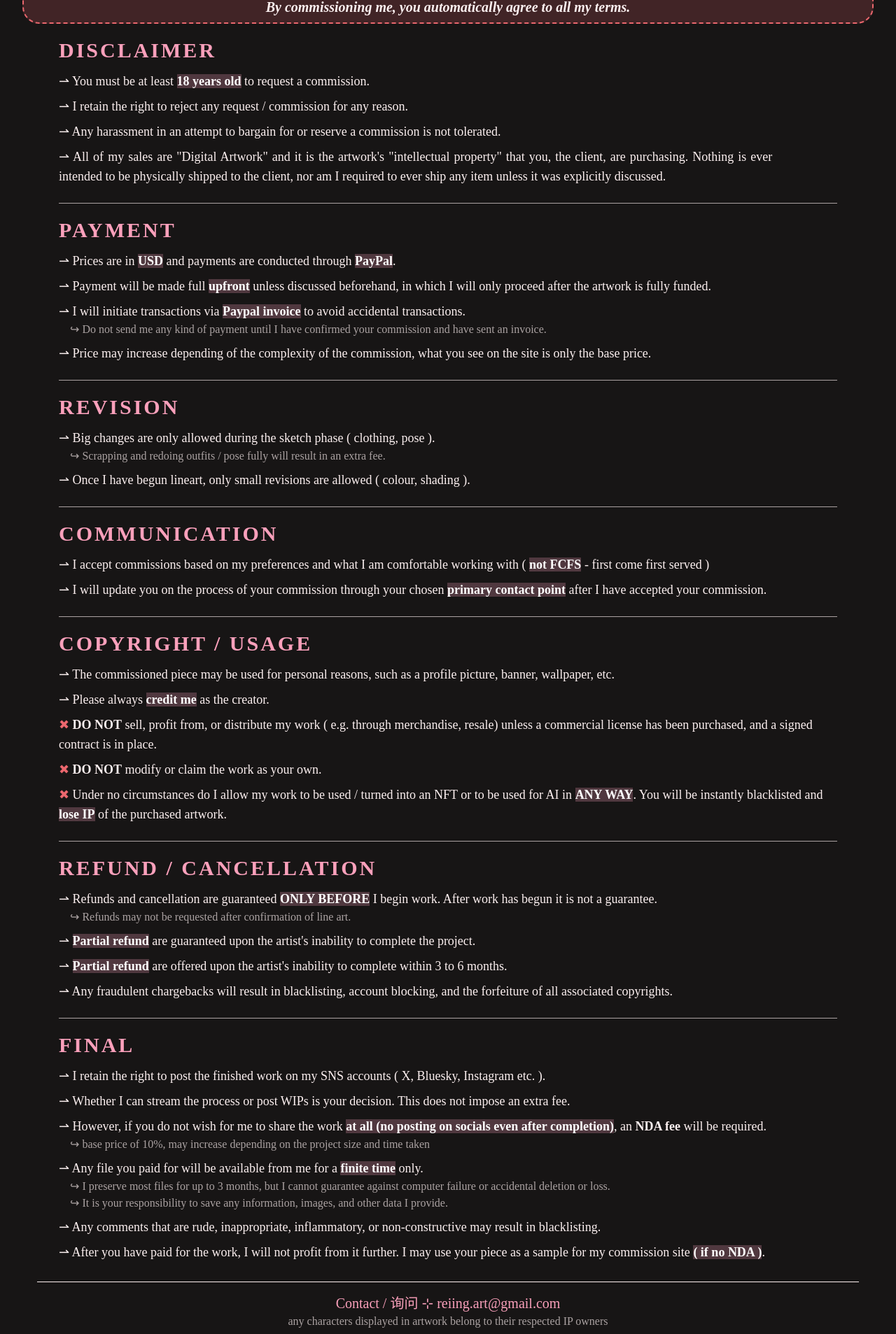
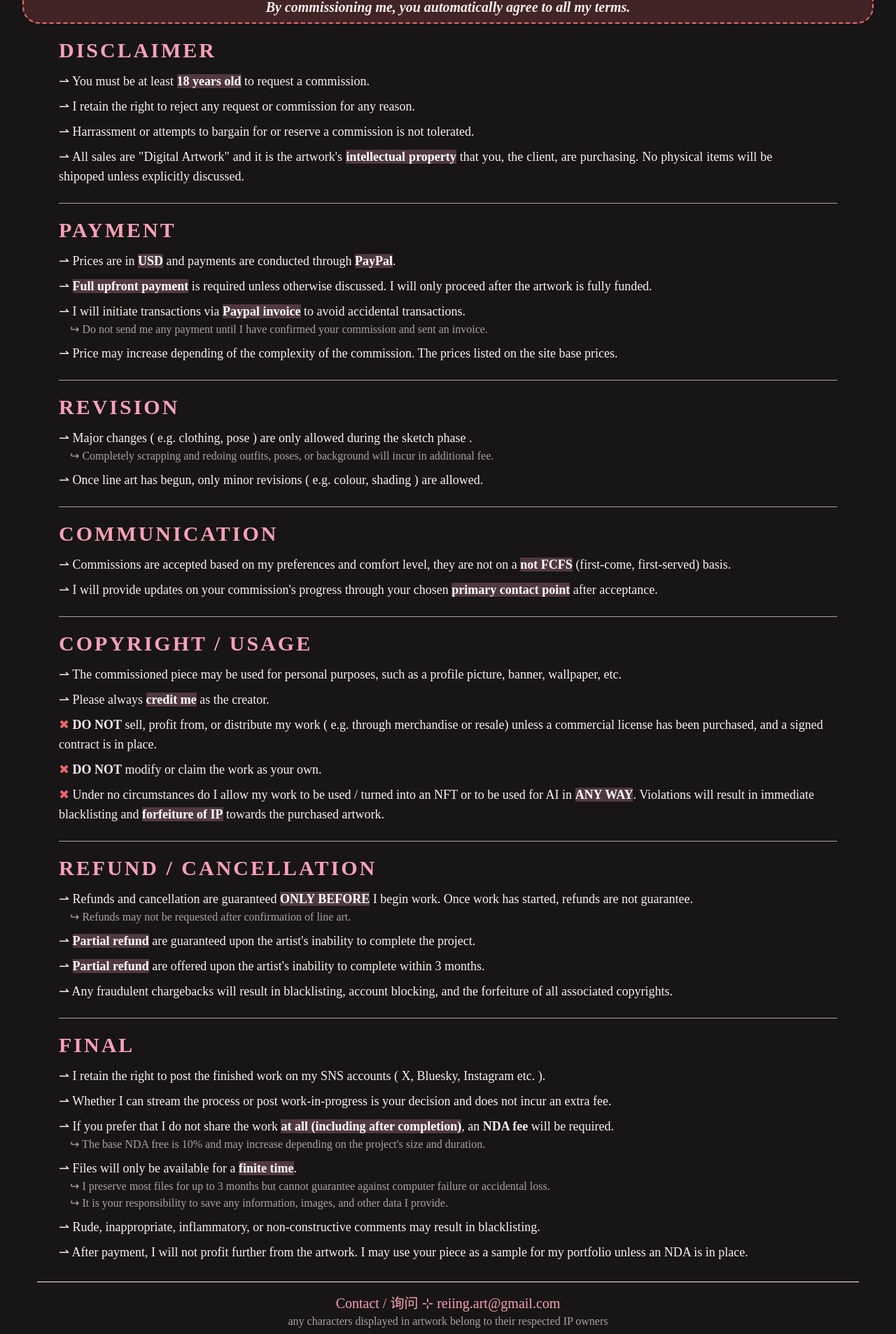
Before and after one commit to cosyreii/ReiingArt, a SvelteKit app: page /terms in a window 1280 px wide. Shown: the part 187-2094 px from the top of the page at 70% size. Built offline with nearby package versions, Linux system fonts and the light colour scheme; a web font is replaced by a local one.

Commit message:
ToS rewording / update

```diff
--- a/src/routes/terms/+page.svelte
+++ b/src/routes/terms/+page.svelte
@@ -22,14 +22,14 @@
 			⇀ You must be at least <span class="bg-pink/25 font-black text-[#ffffff]">18 years old</span> to
 			request a commission.
 		</p>
-		<p class="my-2">⇀ I retain the right to reject any request / commission for any reason.</p>
+		<p class="my-2">⇀ I retain the right to reject any request or commission for any reason.</p>
 		<p class="my-2">
-			⇀ Any harassment in an attempt to bargain for or reserve a commission is not tolerated.
+			⇀ Harrassment or attempts to bargain for or reserve a commission is not tolerated.
 		</p>
 		<p class="my-2">
-			⇀ All of my sales are "Digital Artwork" and it is the artwork's "intellectual property" that
-			you, the client, are purchasing. Nothing is ever intended to be physically shipped to the
-			client, nor am I required to ever ship any item unless it was explicitly discussed.
+			⇀ All sales are "Digital Artwork" and it is the artwork's <span
+				class="bg-pink/25 font-black text-[#ffffff]">intellectual property</span
+			> that you, the client, are purchasing. No physical items will be shipoped unless explicitly discussed.
 		</p>
 	</div>
 
@@ -42,8 +42,8 @@
 			<span class="bg-pink/25 font-black text-[#ffffff]">PayPal</span>.
 		</p>
 		<p class="my-2">
-			⇀ Payment will be made full <span class="bg-pink/25 font-black text-[#ffffff]">upfront</span> unless
-			discussed beforehand, in which I will only proceed after the artwork is fully funded.
+			⇀ <span class="bg-pink/25 font-black text-[#ffffff]">Full upfront payment</span> is required unless
+			otherwise discussed. I will only proceed after the artwork is fully funded.
 		</p>
 		<p class="mt-2">
 			⇀ I will initiate transactions via <span class="bg-pink/25 font-black text-[#ffffff]"
@@ -51,24 +51,26 @@
 			> to avoid accidental transactions.
 		</p>
 		<p class="mb-2 ml-4 text-base text-translucent">
-			↪ Do not send me any kind of payment until I have confirmed your commission and have sent an
-			invoice.
+			↪ Do not send me any payment until I have confirmed your commission and sent an invoice.
 		</p>
 		<p class="my-2">
-			⇀ Price may increase depending of the complexity of the commission, what you see on the site
-			is only the base price.
+			⇀ Price may increase depending of the complexity of the commission. The prices listed on the
+			site base prices.
 		</p>
 	</div>
 
 	<hr class="my-4 w-full border-translucent" />
 	<div>
 		<p class="mb-3 mt-1 flex w-full text-3xl font-black tracking-widest text-pink">REVISION</p>
-		<p class="mt-2">⇀ Big changes are only allowed during the sketch phase ( clothing, pose ).</p>
+		<p class="mt-2">
+			⇀ Major changes ( e.g. clothing, pose ) are only allowed during the sketch phase .
+		</p>
 		<p class="mb-2 ml-4 text-base text-translucent">
-			↪ Scrapping and redoing outfits / pose fully will result in an extra fee.
+			↪ Completely scrapping and redoing outfits, poses, or background will incur in additional
+			fee.
 		</p>
 		<p class="my-2">
-			⇀ Once I have begun lineart, only small revisions are allowed ( colour, shading ).
+			⇀ Once line art has begun, only minor revisions ( e.g. colour, shading ) are allowed.
 		</p>
 	</div>
 
@@ -76,19 +78,19 @@
 	<div>
 		<p class="mb-3 mt-1 flex w-full text-3xl font-black tracking-widest text-pink">COMMUNICATION</p>
 		<p class="my-2">
-			⇀ I accept commissions based on my preferences and what I am comfortable working with ( <span
+			⇀ Commissions are accepted based on my preferences and comfort level, they are not on a <span
 				class="bg-pink/25 font-black text-[#ffffff]"
 			>
 				not FCFS</span
-			> - first come first served )
+			> (first-come, first-served) basis.
 		</p>
 		<p class="my-2">
-			⇀ I will update you on the process of your commission through your chosen <span
+			⇀ I will provide updates on your commission's progress through your chosen <span
 				class="bg-pink/25 font-black text-[#ffffff]"
 			>
 				primary contact point
 			</span>
-			after I have accepted your commission.
+			after acceptance.
 		</p>
 	</div>
 
@@ -98,7 +100,7 @@
 			COPYRIGHT / USAGE
 		</p>
 		<p class="my-2">
-			⇀ The commissioned piece may be used for personal reasons, such as a profile picture, banner,
+			⇀ The commissioned piece may be used for personal purposes, such as a profile picture, banner,
 			wallpaper, etc.
 		</p>
 		<p class="my-2">
@@ -106,7 +108,7 @@
 		</p>
 		<p class="my-2">
 			<span class="text-red">✖</span> <span class="font-black">DO NOT</span> sell, profit from, or distribute
-			my work ( e.g. through merchandise, resale) unless a commercial license has been purchased, and
+			my work ( e.g. through merchandise or resale) unless a commercial license has been purchased, and
 			a signed contract is in place.
 		</p>
 		<p class="my-2">
@@ -116,8 +118,9 @@
 		<p class="my-2">
 			<span class="text-red">✖</span> Under no circumstances do I allow my work to be used / turned
 			into an NFT or to be used for AI in
-			<span class="bg-pink/25 font-black text-[#ffffff]">ANY WAY</span>. You will be instantly
-			blacklisted and <span class="bg-pink/25 font-black text-[#ffffff]">lose IP</span> of the purchased
+			<span class="bg-pink/25 font-black text-[#ffffff]">ANY WAY</span>. Violations will result in
+			immediate blacklisting and
+			<span class="bg-pink/25 font-black text-[#ffffff]">forfeiture of IP</span> towards the purchased
 			artwork.
 		</p>
 	</div>
@@ -130,7 +133,7 @@
 		<p class="mt-2">
 			⇀ Refunds and cancellation are guaranteed <span class="bg-pink/25 font-black text-[#ffffff]"
 				>ONLY BEFORE</span
-			> I begin work. After work has begun it is not a guarantee.
+			> I begin work. Once work has started, refunds are not guarantee.
 		</p>
 		<p class="mb-2 ml-4 text-base text-translucent">
 			↪ Refunds may not be requested after confirmation of line art.
@@ -141,7 +144,7 @@
 		</p>
 		<p class="my-2">
 			⇀ <span class="bg-pink/25 font-black text-[#ffffff]">Partial refund</span> are offered upon the
-			artist's inability to complete within 3 to 6 months.
+			artist's inability to complete within 3 months.
 		</p>
 		<p class="my-2">
 			⇀ Any fraudulent chargebacks will result in blacklisting, account blocking, and the forfeiture
@@ -157,40 +160,36 @@
 			).
 		</p>
 		<p class="my-2">
-			⇀ Whether I can stream the process or post WIPs is your decision. This does not impose an
-			extra fee.
+			⇀ Whether I can stream the process or post work-in-progress is your decision and does not
+			incur an extra fee.
 		</p>
 		<p class="mt-2">
-			⇀ However, if you do not wish for me to share the work <span
-				class="bg-pink/25 font-black text-[#ffffff]"
-				>at all (no posting on socials even after completion)</span
+			⇀ If you prefer that I do not share the work <span
+				class="bg-pink/25 font-black text-[#ffffff]">at all (including after completion)</span
 			>, an
 			<span class="font-black">NDA fee</span> will be required.
 		</p>
 		<p class=" mb-2 ml-4 text-base text-translucent">
-			↪ base price of 10%, may increase depending on the project size and time taken
+			↪ The base NDA free is 10% and may increase depending on the project's size and duration.
 		</p>
 		<p class="mt-2">
-			⇀ Any file you paid for will be available from me for a <span
-				class="bg-pink/25 font-black text-[#ffffff]">finite time</span
-			> only.
+			⇀ Files will only be available for a <span class="bg-pink/25 font-black text-[#ffffff]"
+				>finite time</span
+			>.
 		</p>
 		<p class="ml-4 text-base text-translucent">
-			↪ I preserve most files for up to 3 months, but I cannot guarantee against computer failure
-			or accidental deletion or loss.
+			↪ I preserve most files for up to 3 months but cannot guarantee against computer failure or
+			accidental loss.
 		</p>
 		<p class="mb-2 ml-4 text-base text-translucent">
 			↪ It is your responsibility to save any information, images, and other data I provide.
 		</p>
 		<p class="my-2">
-			⇀ Any comments that are rude, inappropriate, inflammatory, or non-constructive may result in
-			blacklisting.
+			⇀ Rude, inappropriate, inflammatory, or non-constructive comments may result in blacklisting.
 		</p>
 		<p class="my-2">
-			⇀ After you have paid for the work, I will not profit from it further. I may use your piece as
-			a sample for my commission site <span class="bg-pink/25 font-black text-[#ffffff]"
-				>( if no NDA )</span
-			>.
+			⇀ After payment, I will not profit further from the artwork. I may use your piece as a sample
+			for my portfolio unless an NDA is in place.
 		</p>
 	</div>
 </div>
```
